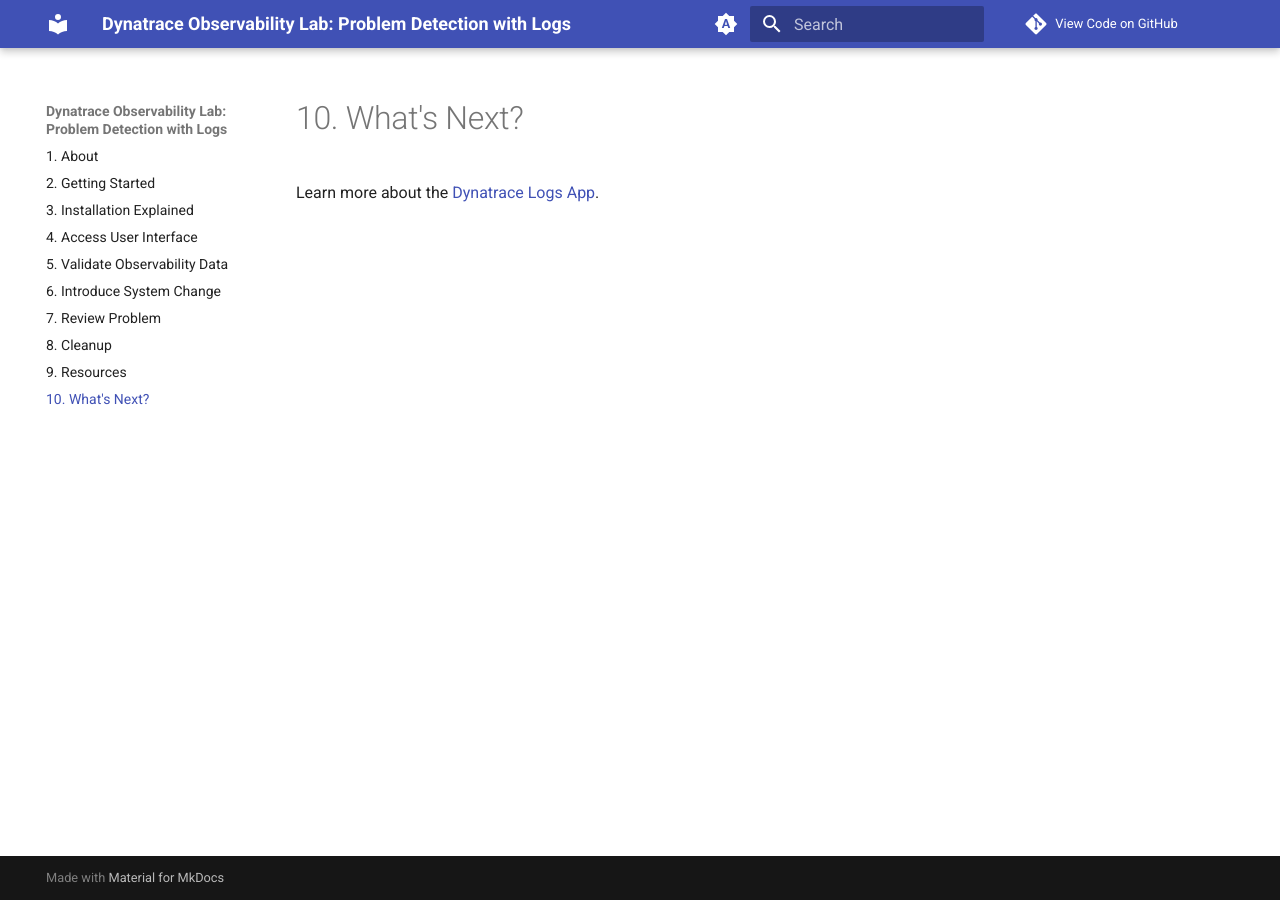
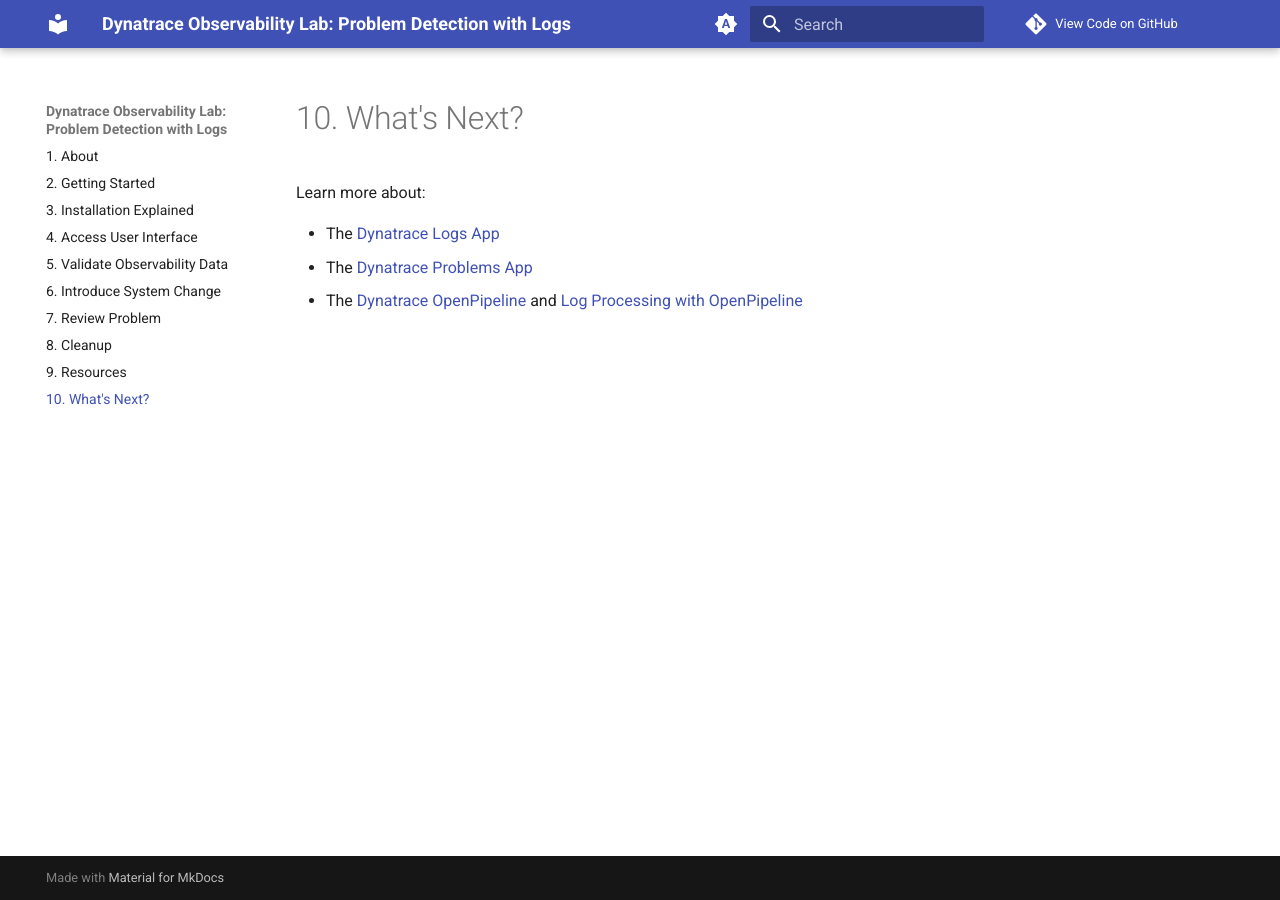
Before and after one commit to Dynatrace/obslab-log-problem-detection, an MkDocs documentation site: the page built from docs/whats-next.md, in a window 1280 px wide. Built offline with MkDocs 1.6.1 and Material for MkDocs 9.7.7, drawn with Linux system fonts in a browser that asks for light colours; comment, search, counter and statistics services are not loaded.

Commit message:
update docs

```diff
--- a/docs/whats-next.md
+++ b/docs/whats-next.md
@@ -1 +1,5 @@
-Learn more about the [Dynatrace Logs App](https://docs.dynatrace.com/docs/analyze-explore-automate/logs/lma-analysis/logs-app){target=_blank}.
+Learn more about:
+
+* The [Dynatrace Logs App](https://docs.dynatrace.com/docs/analyze-explore-automate/logs/lma-analysis/logs-app){target=_blank}
+* The [Dynatrace Problems App](https://docs.dynatrace.com/docs/discover-dynatrace/platform/davis-ai/root-cause-analysis/davis-problems-app){target=_blank}
+* The [Dynatrace OpenPipeline](https://docs.dynatrace.com/docs/discover-dynatrace/platform/openpipeline){target=_blank} and [Log Processing with OpenPipeline](https://docs.dynatrace.com/docs/analyze-explore-automate/logs/lma-openpipeline){target=_blank}
```
